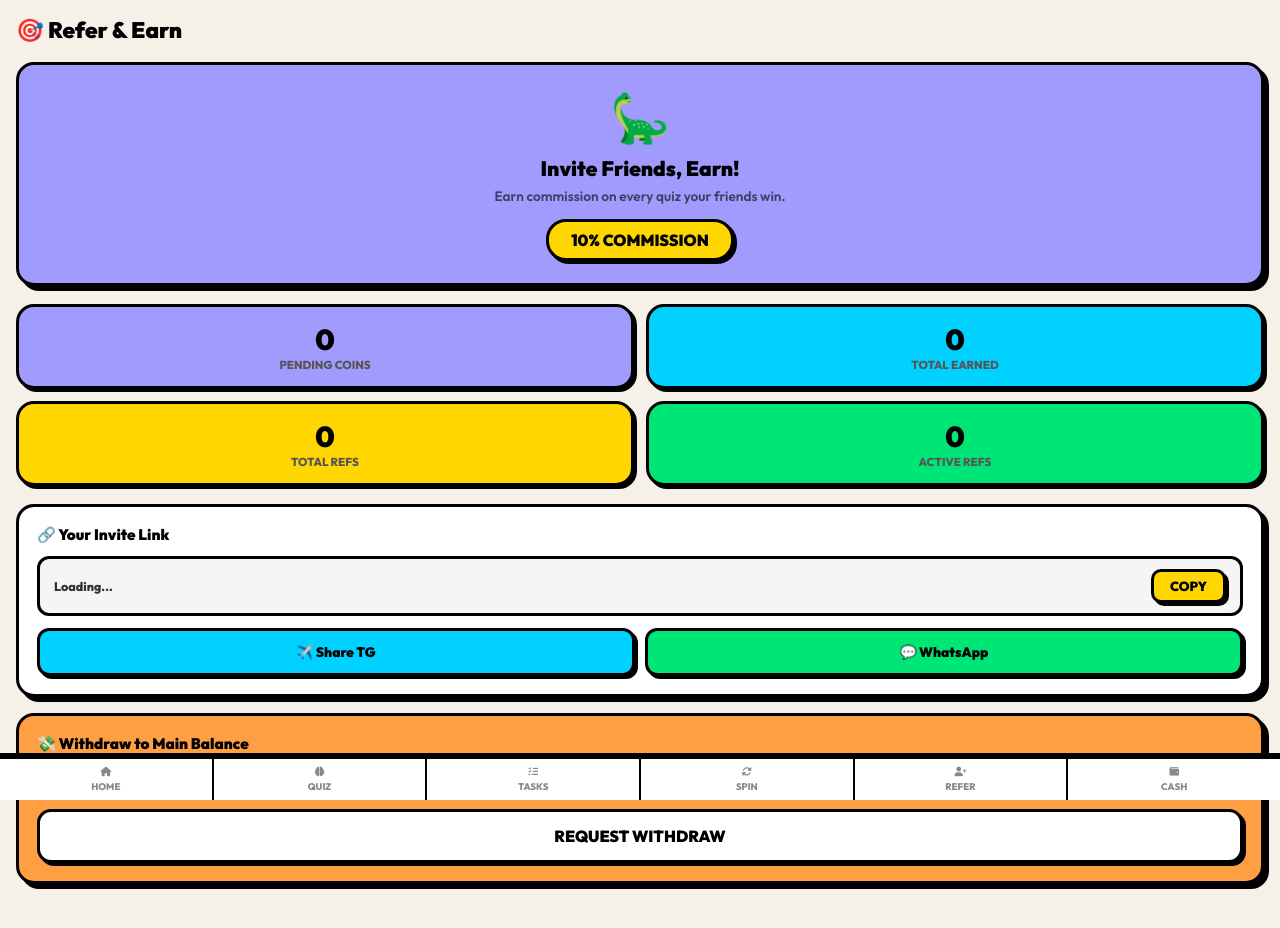
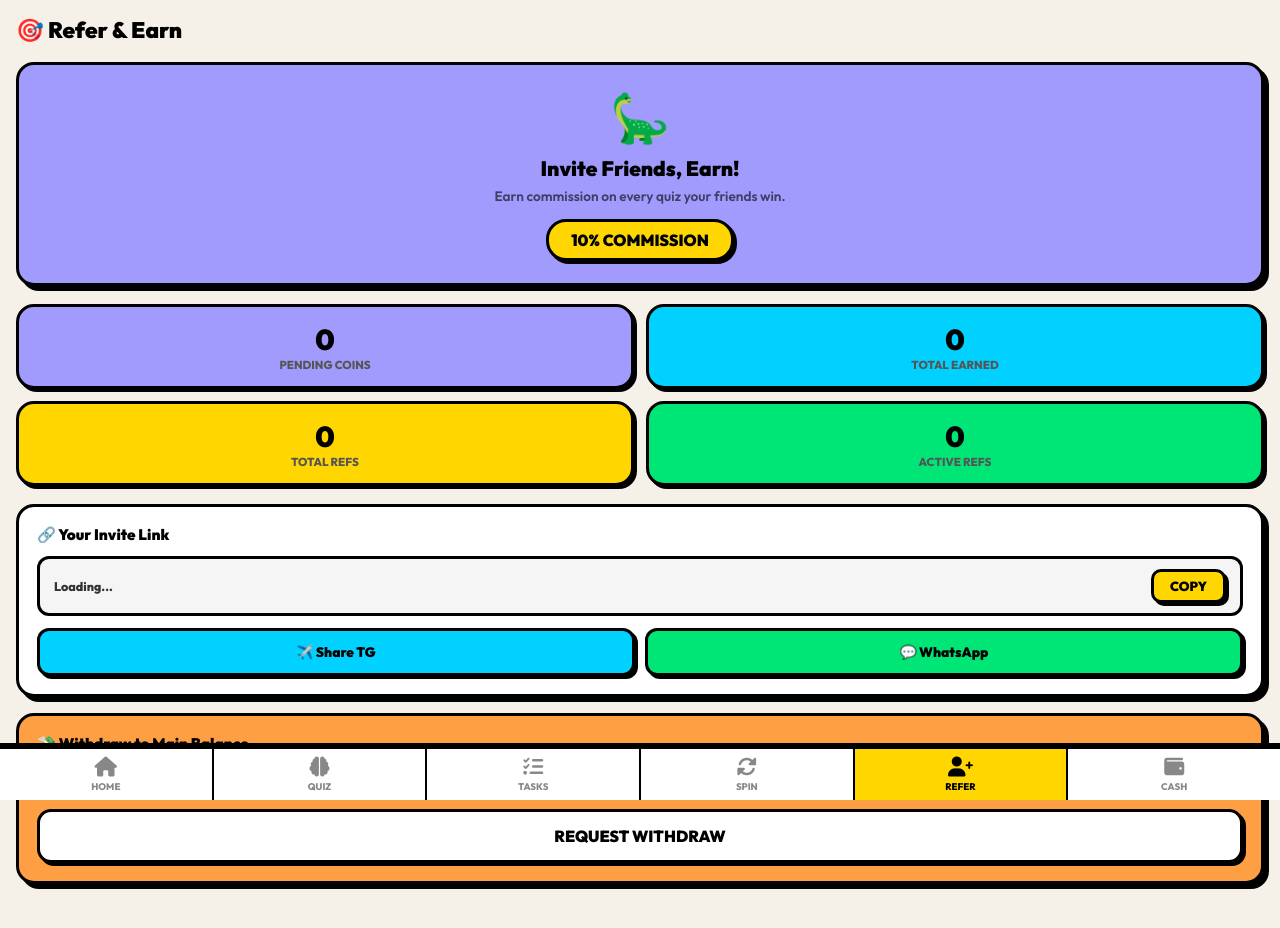
Before and after one commit to ShivamMandal6/my-good-app, a website: page telegram/refer.html in a window 1280 px wide. Drawn offline with Linux system fonts and the light colour scheme.

Commit message:
Fix bottom nav consistency

```diff
--- a/telegram/refer.html
+++ b/telegram/refer.html
@@ -91,8 +91,9 @@ body { font-family:'Outfit',sans-serif; background:var(--bg); color:var(--dark);
 .bottom-nav { position:fixed; bottom:0; left:0; right:0; z-index:1000; background:var(--white); border-top:var(--border); display:flex; align-items:stretch; box-shadow:0 -3px 0 #000; }
 .nav-item { flex:1; display:flex; flex-direction:column; align-items:center; justify-content:center; padding:8px 4px; gap:3px; cursor:pointer; border:none; background:transparent; font-family:'Outfit',sans-serif; color:#888; font-size:0.6rem; font-weight:800; text-transform:uppercase; text-decoration:none; border-right:2px solid #000; }
 .nav-item:last-child { border-right:none; }
-.nav-btn i { font-size:22px; }
-.nav-btn.active { background:var(--gold); color:var(--dark); }
+.nav-item i{font-size:20px;}
+.nav-item.active{background:var(--gold);color:var(--dark);}
+.nav-item:active{background:var(--gold);}
 
 .toast { position:fixed; bottom:100px; left:50%; transform:translateX(-50%); background:#000; color:#fff; padding:10px 20px; border-radius:30px; font-weight:800; font-size:0.85rem; z-index:9999; opacity:0; transition:opacity 0.3s; pointer-events:none; }
 .toast.show { opacity:1; }
```
